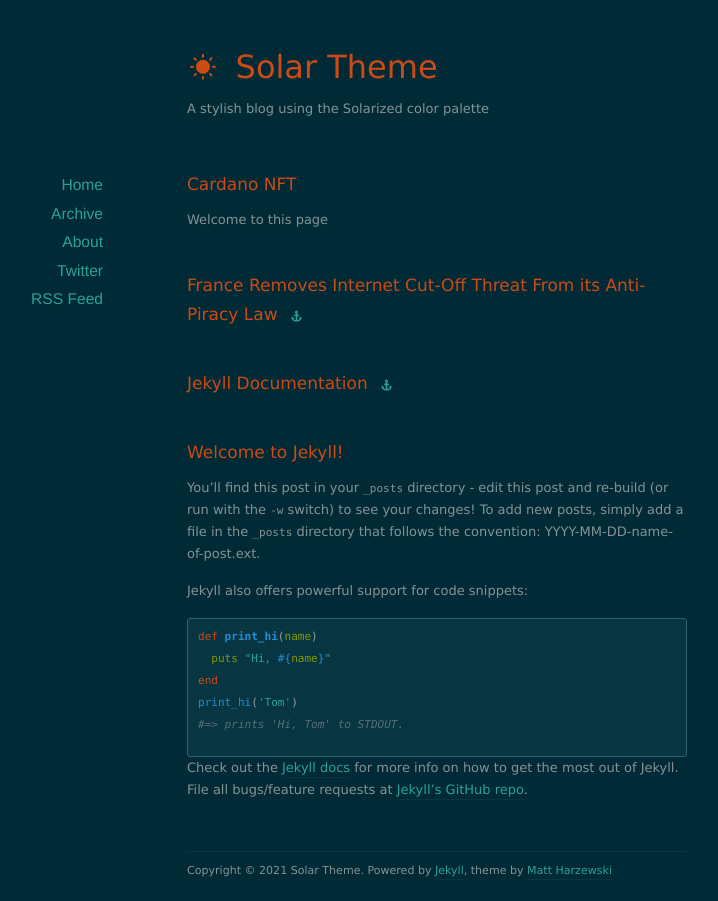
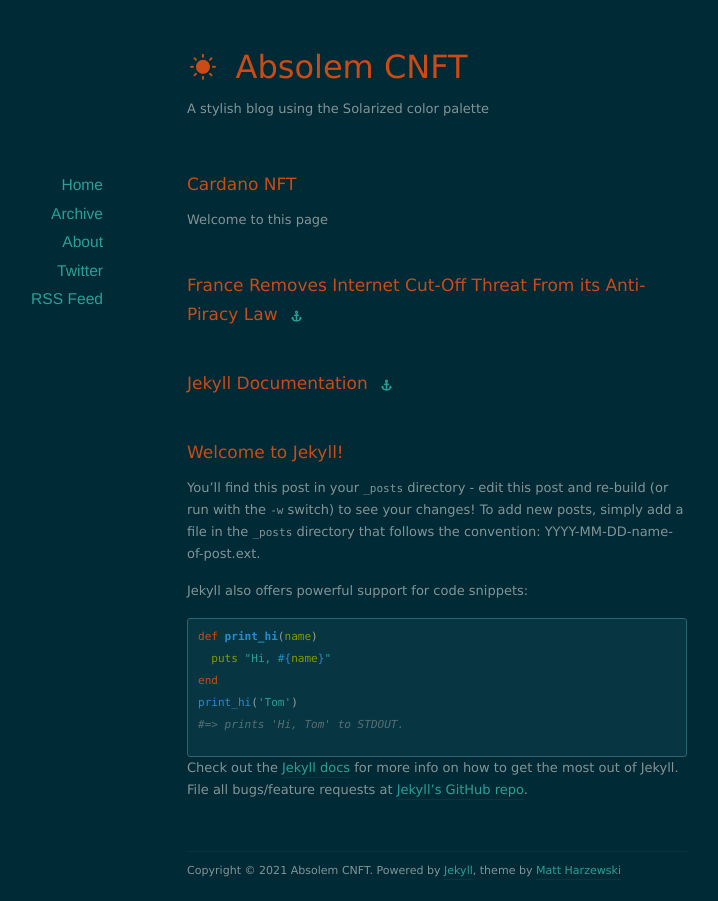
Before and after one commit to Makishima09/nft_absolem, a Jekyll site: the page built from index.html, in a window 1280 px wide. Shown: the whole page, without its empty margins (203-921 px from the left). Built offline with Jekyll 4.4.1, drawn with Linux system fonts in a browser that asks for light colours; nearby versions of some CDN libraries; the list of posts is cut into pages by our own code.

Commit message:
Update _config.yml

```diff
--- a/_config.yml
+++ b/_config.yml
@@ -1,4 +1,4 @@
-name: Solar Theme
+name: Absolem CNFT
 url: http://example.org
 description: A stylish blog using the Solarized color palette
 
```
